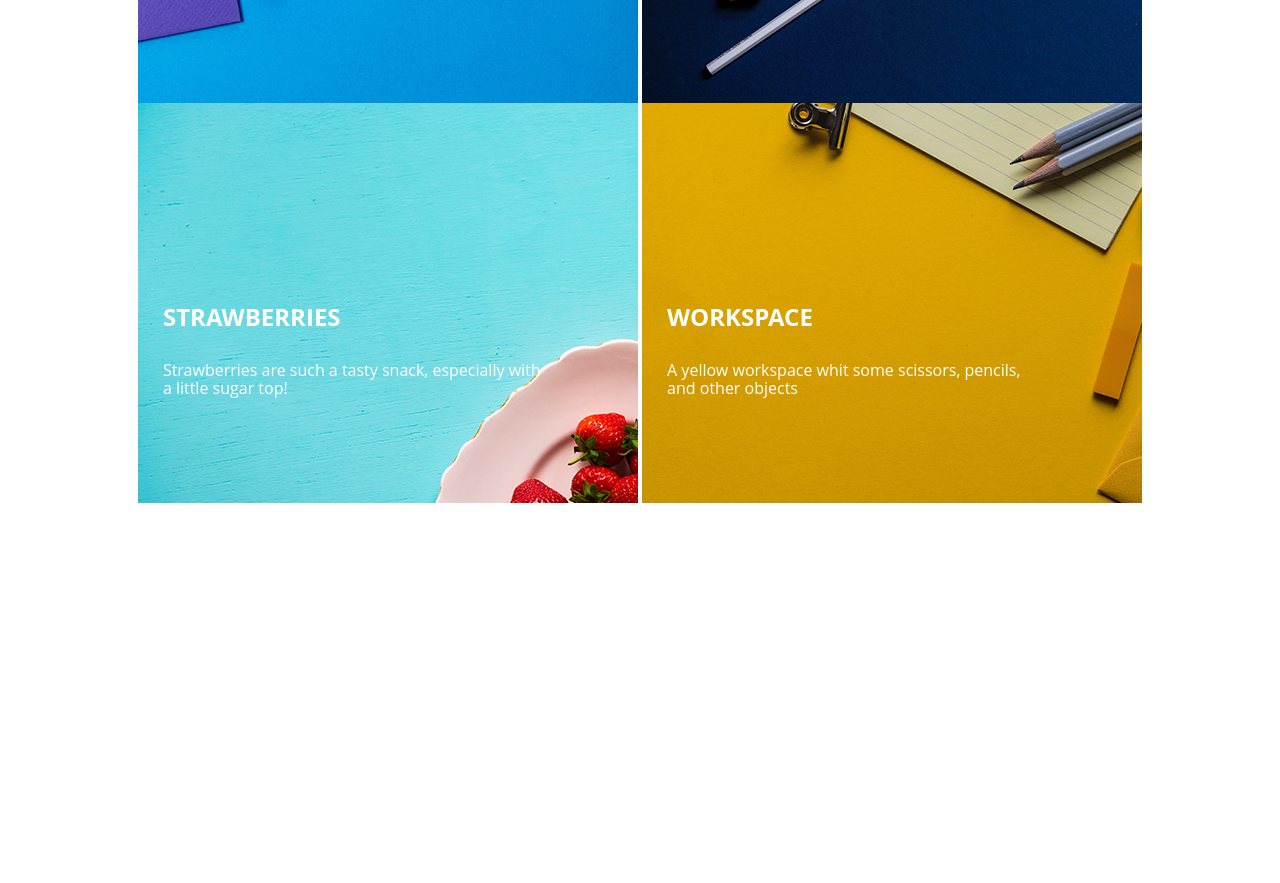
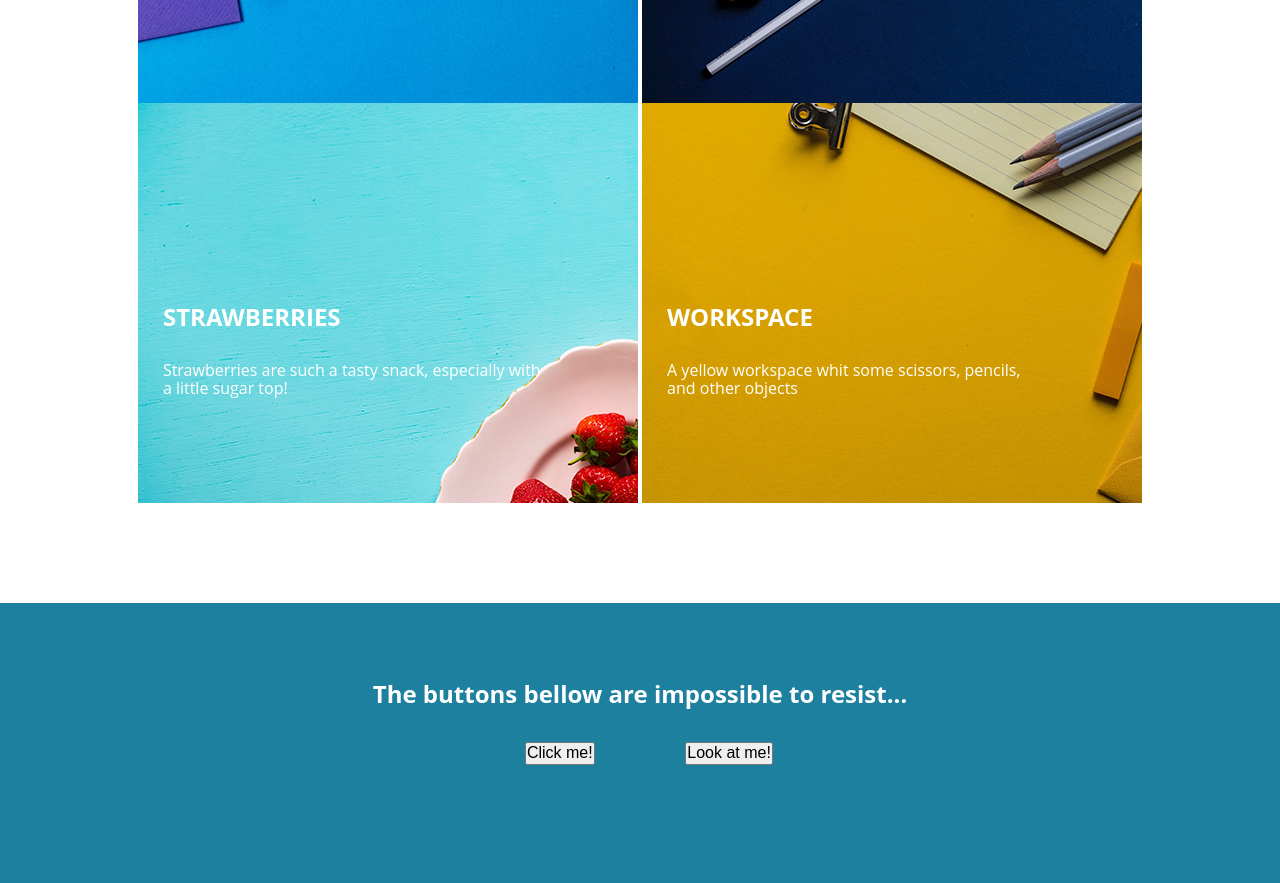
Before and after one commit to castroabigail/YazminEvaluacion, a plain HTML site: page index.html in a window 1280 px wide. Shown: the part 2357-3240 px from the top of the page. Before the commit the page ends 2860 px from the top, so only its background shows below. Drawn offline with Linux system fonts and the light colour scheme.

Commit message:
pase a la parte 7 coloque h2, dos botones y puse fondo de color

```diff
--- a/css/style.css
+++ b/css/style.css
@@ -150,3 +150,31 @@ h1{
 	margin-left: 5%;
 	margin-top: 30px;
 }
+.parte6{
+	height: 500px;
+}
+.parte7{
+	height: 280px;
+	background-color: #1d809f;
+}
+.tituloparte7{
+	text-align: center;
+	margin-top: 6%;
+	color: white;
+}
+.textparte7{
+	text-align: center;
+	margin-top: 1%;
+}
+.click{
+	display: block;
+	margin:auto;
+	margin-top: 35px;
+	margin-right: 5%;
+}
+.look{
+	display: block;
+	margin:auto;
+	margin-top: 35px;
+	margin-left: 5%;
+}
--- a/index.html
+++ b/index.html
@@ -85,7 +85,7 @@
 			</div>
 		</center>
 	</div>
-	<div class="row">
+	<div class="row parte6">
 		<center>
 			<div class="img13">
 				<h2 class="titulosimagenes">STRAWBERRIES</h2>
@@ -99,6 +99,17 @@
 			</div>
 		</center>
 	</div>
+	<div class="row parte7">
+		<section class="col-12">
+			<h2 class="tituloparte7">The buttons bellow are impossible to resist...</h2>
+		</section>
+		<section class="col-6">
+			<button class="click">Click me!</button>
+		</section>
+		<section class="col-6">
+			<button class="look">Look at me!</button>
+		</section>
+	</div>
 
 </body>
 </html>
```
